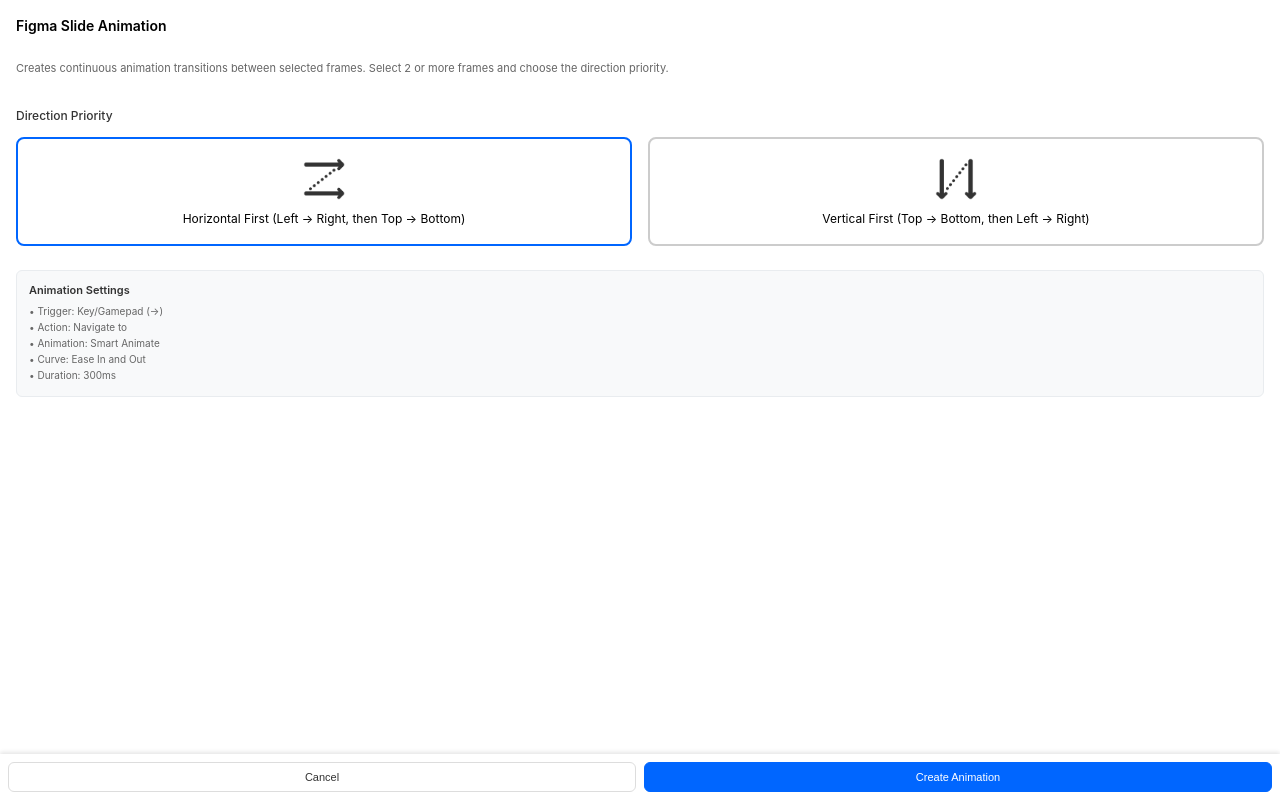
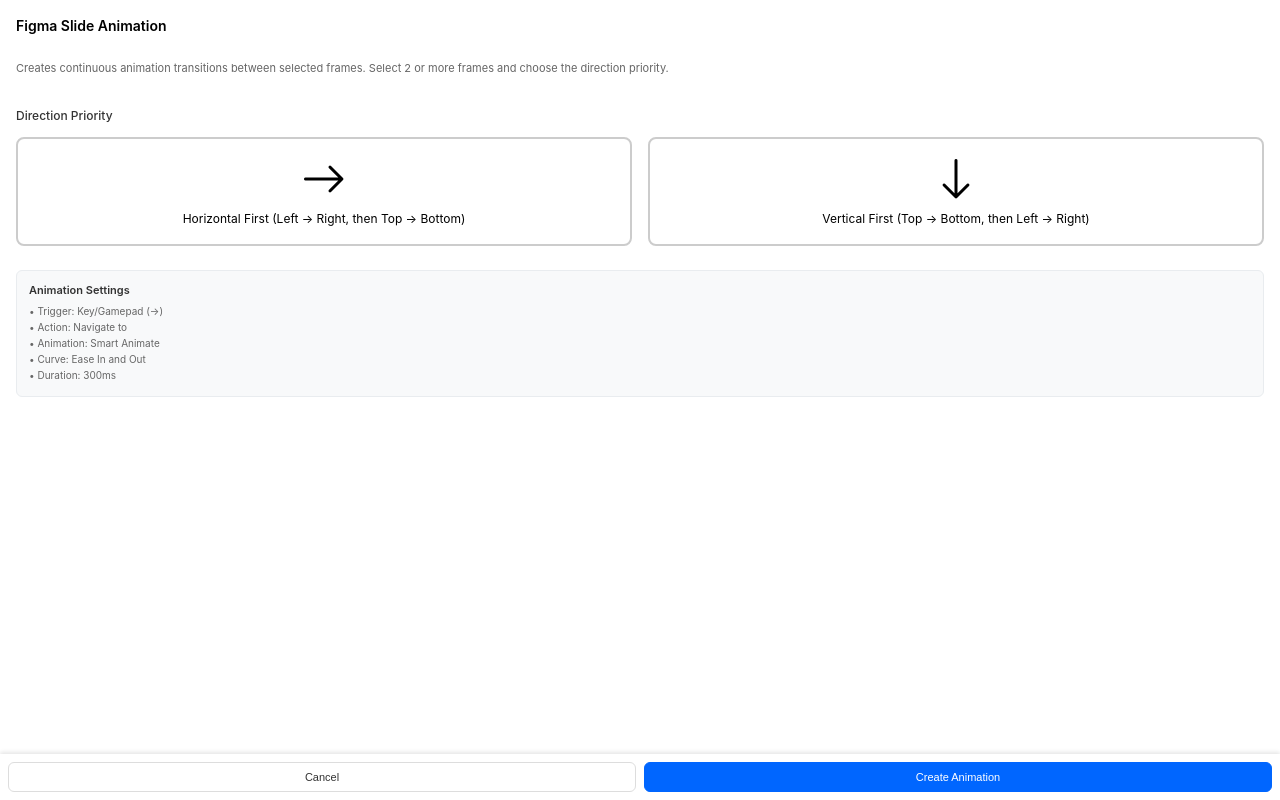
Before and after one commit to chnotchy/figma-slide-animation, a website: page ui.html in a window 1280 px wide. Drawn offline with nearby package versions, Linux system fonts and the light colour scheme.

Commit message:
Update radio card icons for direction selection using Material Symbols

```diff
--- a/ui.html
+++ b/ui.html
@@ -4,6 +4,7 @@
 <head>
   <meta charset="utf-8">
   <title>Figma Slide Animation</title>
+  <link href="https://fonts.googleapis.com/css2?family=Material+Symbols+Rounded" rel="stylesheet">
   <style>
     body {
       font-family: 'Inter', -apple-system, BlinkMacSystemFont, 'Segoe UI', Roboto, sans-serif;
@@ -72,6 +73,11 @@
     .radio-card img {
       width: 48px;
       height: 48px;
+      margin-bottom: 8px;
+    }
+
+    .radio-card .material-symbols-rounded {
+      font-size: 48px;
       margin-bottom: 8px;
     }
 
@@ -151,12 +157,12 @@
     <div class="option-group">
       <div class="option-label">Direction Priority</div>
       <div class="radio-group">
-        <div class="radio-card selected" id="horizontal-card" onclick="selectCard('horizontal')">
-          <img src="./assets/horizontal.png" alt="Horizontal Icon">
+        <div class="radio-card" id="horizontal-card" onclick="selectCard('horizontal')">
+          <span class="material-symbols-rounded">east</span>
           <label for="horizontal">Horizontal First (Left → Right, then Top → Bottom)</label>
         </div>
         <div class="radio-card" id="vertical-card" onclick="selectCard('vertical')">
-          <img src="./assets/vertical.png" alt="Vertical Icon">
+          <span class="material-symbols-rounded">south</span>
           <label for="vertical">Vertical First (Top → Bottom, then Left → Right)</label>
         </div>
       </div>
```
